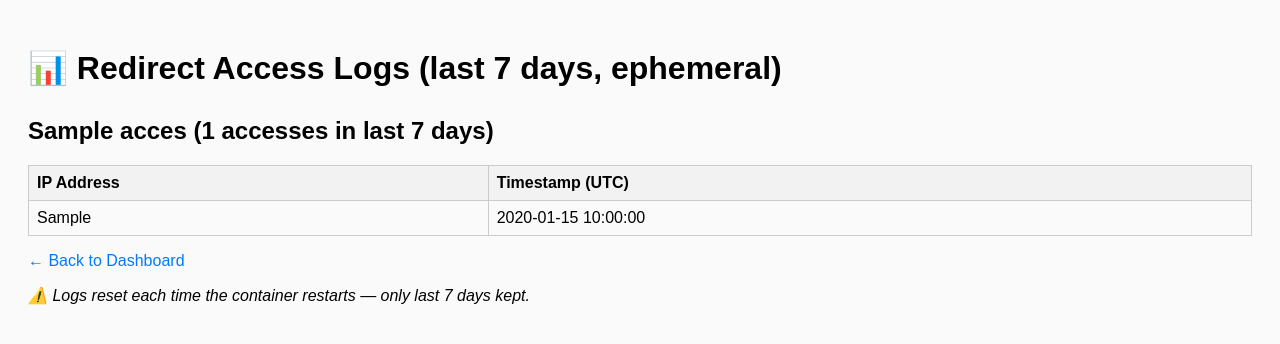
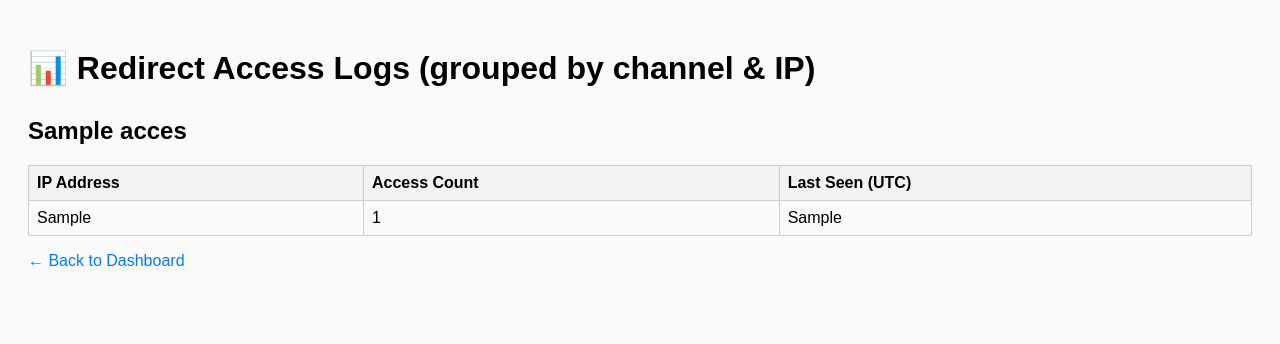
Before and after one commit to rocket6317/YouTube-Cache-And-Serve-Redirect_Url, a Flask app: template templates/logs.html in a window 1280 px wide. Shown: the top 344 px of the page. Run offline with Flask 3, Linux system fonts and the light colour scheme; the template is opened without the code that fills it: most values are stand-ins (such as "Sample title", 1, 10 or a date in 2020).

Commit message:
Update logs.html

```diff
--- a/templates/logs.html
+++ b/templates/logs.html
@@ -5,31 +5,30 @@
     <link rel="stylesheet" href="{{ url_for('static', filename='style.css') }}">
 </head>
 <body>
-    <h1>📊 Redirect Access Logs (last 7 days, ephemeral)</h1>
+    <h1>📊 Redirect Access Logs (grouped by channel & IP)</h1>
 
     {% if access_data %}
-        {% for name, entries in access_data.items() %}
-            <h2>{{ streams[name].display_name if name in streams else name }}
-                ({{ entries|length }} accesses in last 7 days)
-            </h2>
+        {% for name, ip_data in access_data.items() %}
+            <h2>{{ streams[name].display_name if name in streams else name }}</h2>
             <table>
                 <tr>
                     <th>IP Address</th>
-                    <th>Timestamp (UTC)</th>
+                    <th>Access Count</th>
+                    <th>Last Seen (UTC)</th>
                 </tr>
-                {% for entry in entries %}
+                {% for ip, entry in ip_data.items() %}
                 <tr>
-                    <td>{{ entry.ip }}</td>
-                    <td>{{ entry.timestamp }}</td>
+                    <td>{{ ip }}</td>
+                    <td>{{ entry.count }}</td>
+                    <td>{{ entry.last_seen }}</td>
                 </tr>
                 {% endfor %}
             </table>
         {% endfor %}
     {% else %}
-        <p>No access logs in the last 7 days.</p>
+        <p>No access logs yet.</p>
     {% endif %}
 
     <p><a href="/dashboard" class="back-link">← Back to Dashboard</a></p>
-    <em>⚠️ Logs reset each time the container restarts — only last 7 days kept.</em>
 </body>
 </html>
```
